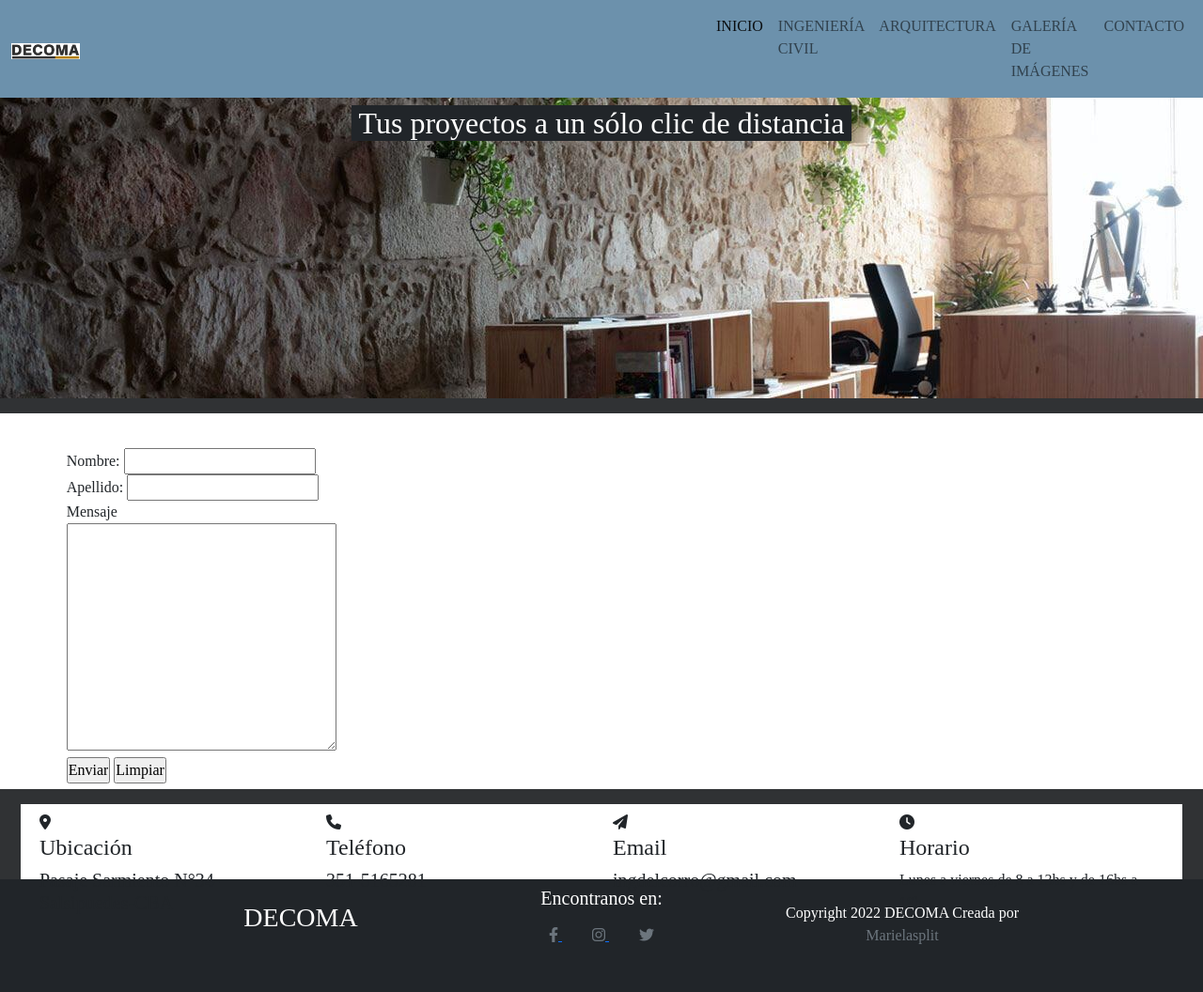
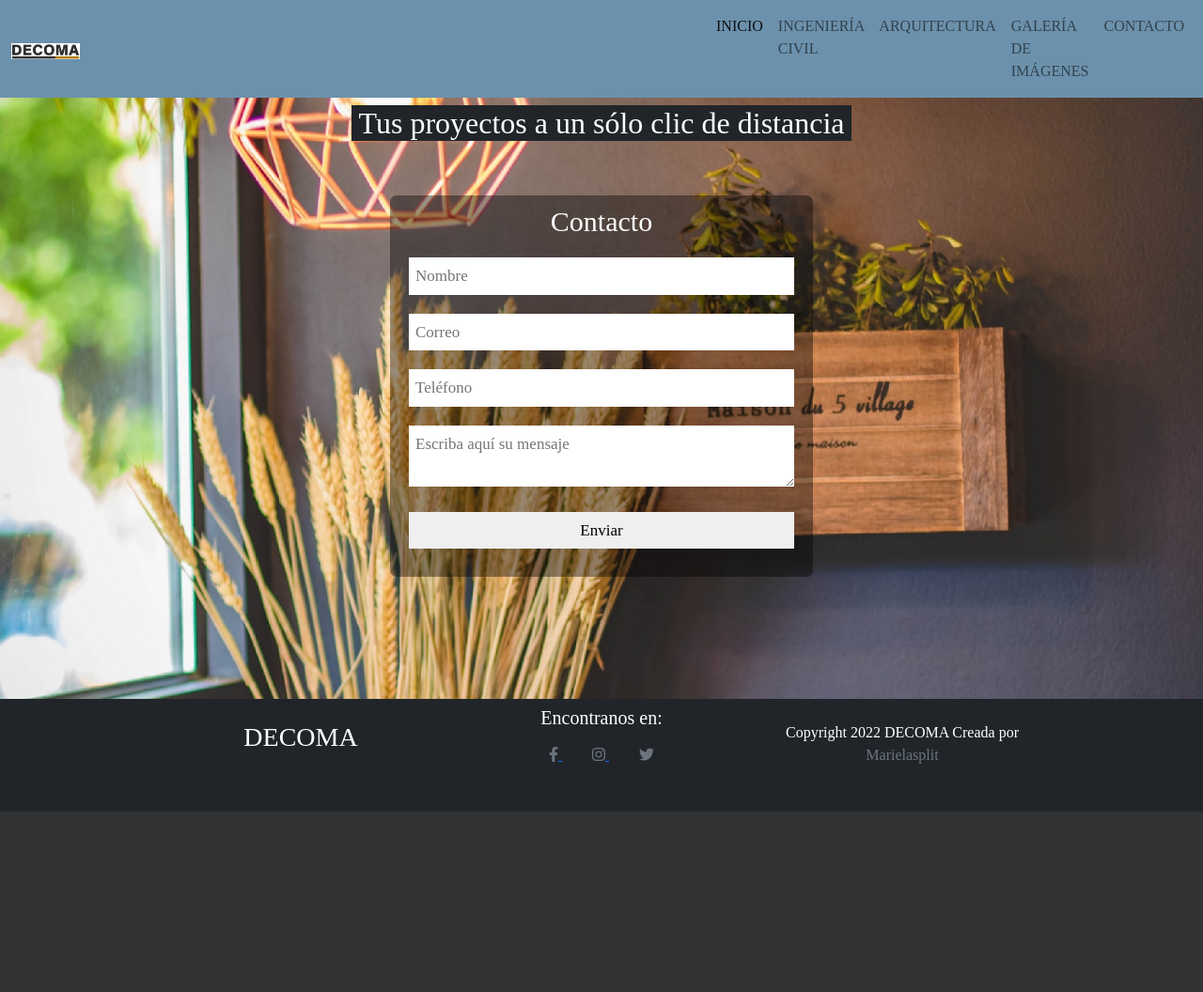
Before and after one commit to split-mar/DECOMA, a website: page seccion4.html in a window 1280 px wide. Shown: the whole page at 94% size. After the commit the page ends 864 px from the top, so only its background shows below. Drawn offline with nearby package versions, Linux system fonts and the light colour scheme.

Commit message:
seccion4terminada

```diff
--- a/scss/partials/_index.scss
+++ b/scss/partials/_index.scss
@@ -14,7 +14,11 @@
   width: 50%;
   text-align: center;
   font-weight: bold;
-  font-size: 100%;
   margin-bottom: 10%;
-  color: rgb(239, 225, 225);
+  color: rgb(234, 227, 227);
+  .textoportada {
+    display: flex;
+    justify-content: center;
+    align-items: flex-start;
+  }
 }
--- a/scss/partials/_seccion2.scss
+++ b/scss/partials/_seccion2.scss
@@ -9,3 +9,26 @@
 .miContenedor3 {
   height: 90%;
 }
+.miGradiante {
+  background: rgb(247, 246, 244);
+  background: linear-gradient(
+    90deg,
+    rgba(247, 246, 244, 1) 0%,
+    rgba(247, 229, 193, 1) 7%,
+    rgba(247, 229, 193, 1) 16%,
+    rgba(231, 205, 109, 1) 33%,
+    rgba(190, 206, 135, 1) 45%,
+    rgba(207, 191, 145, 1) 58%,
+    rgba(223, 236, 166, 1) 80%,
+    rgba(237, 236, 168, 1) 96%,
+    rgba(242, 241, 234, 0.6951155462184874) 100%
+  );
+}
+.miTransición {
+  transition: all 0.3s;
+}
+.miTransicion :hover {
+  box-shadow: rgba(240, 46, 170, 0.4) 5px 5px, rgba(240, 46, 170, 0.3) 10px 10px,
+    rgba(240, 46, 170, 0.2) 15px 15px, rgba(240, 46, 170, 0.1) 20px 20px,
+    rgba(240, 46, 170, 0.05) 25px 25px;
+}
--- a/scss/partials/_seccion4.scss
+++ b/scss/partials/_seccion4.scss
@@ -1,23 +1,64 @@
-.contenedor1 {
-  display: flex;
-  flex-direction: row;
-  justify-content: flex-start;
+.portada {
+  background-image: url("../imagenes/fotoformulario.jpg");
+  height: 80vh;
+  background-repeat: no-repeat;
+  background-size: cover;
+  background-position: center;
+  .textoportada {
+    display: flex;
+    justify-content: center;
+    align-items: flex-start;
+  }
   .formulario {
-    padding: auto;
-    margin: 10% 10% 10%;
+    display: flex;
+    justify-content: center;
+    align-items: flex-start;
+    margin: 30px;
+  }
+  form {
+    width: 450px;
+    background: rgb(0, 0, 0, 0.4);
+    padding: 10px 20px;
+    box-sizing: border-box;
+    margin-top: 20px;
+    border-radius: 7px;
+    flex-direction: column;
+    .contacto {
+      color: #fff;
+      text-align: center;
+      margin: 0;
+      font-size: 30px;
+      margin-bottom: 20px;
+    }
+    input,
+    textarea {
+      width: 100%;
+      margin-bottom: 20px;
+      padding: 7px;
+      box-sizing: border-box;
+      font-size: 17px;
+      border: none;
+      textarea {
+        min-height: 100px;
+        max-height: 200px;
+        max-width: 100%;
+      }
+    }
+    #boton {
+      background: #31384a;
+      color: #fff;
+      padding: 20px;
+    }
+    #boton:hover {
+      cursor: pointer;
+    }
   }
 }
-.portada {
-  background-image: url("../imagenes/estudioarquitectura.jpg");
-  height: 40vh;
-  display: flex;
-  justify-content: center;
-  align-items: flex-start;
+@media (max-width: 480px) {
+  form {
+    width: 100%;
+  }
 }
 .miContenedor {
   height: 50vh;
 }
-
-.miClass {
-  height: 10vh;
-}
--- a/seccion4.html
+++ b/seccion4.html
@@ -1,5 +1,5 @@
 <!DOCTYPE html>
-<html lang="en">
+<html lang="es">
   <head>
     <meta charset="UTF-8" />
     <meta http-equiv="X-UA-Compatible" content="IE=edge" />
@@ -80,60 +80,19 @@
     </header>
 
     <section class="portada">
-
-      <h2 class="text-white bg-dark px-2 mx-3  mt-2">Tus proyectos a un sólo clic de distancia</h2>
-
-    </section>
-    <section class="">
-      <div class="container-fluid bg-white mt-3 miContenedor ">
-        <div class="row">
-          <div class="col d-flex">
-            <div class="contenedor1">
-              <form class="formulario" action="">
-                <label for="nombre">Nombre:</label>
-                <input type="text=" name="nombre" id="nombre" />
-                <br />
-                <label for="apellido">Apellido:</label>
-                <input type="text=" name="apellido" id="Apellido" />
-                <br />
-                <label for="mensaje">Mensaje</label>
-                <br />
-                <textarea name="mensaje" id="mensaje" cols="30" rows="10"></textarea>
-                <br />
-                <input type="submit" value="Enviar" />
-                <input type="reset" value="Limpiar" />
-              </form>
-            </div>
-          </div>
+      <div class="textoportada">
+        <h2 class="text-white bg-dark px-2 mx-3  mt-2">Tus proyectos a un sólo clic de distancia</h2>
+     </div>
+       <div class="formulario">
+         <form action="">
+           <h2 class="contacto">Contacto</h2>
+            <input type="text" name="Nombre" placeholder="Nombre" />
+            <input type="text" name="Correo" placeholder="Correo" />
+            <input type="text" name="Teléfono" placeholder="Teléfono" />
+            <textarea name="Mensaje" placeholder="Escriba aquí su mensaje"></textarea>
+            <input type="button" value="Enviar" id="botón" />
+         </form>
         </div>
-      </div>
-    </section>
-
-    <section>
-      <div class="container-fluid  miClass">
-        <div class="row d-flex bg-white my-3">
-         <div class="col">
-           <i class="fa-solid fa-location-dot"></i>
-           <h4>Ubicación</h4>
-           <h5>Pasaje Sarmiento N°34-Salsipuedes-CBA</h5>
-         </div>
-         <div class="col">
-           <i class="fa-solid fa-phone"></i>
-           <h4>Teléfono</h4>
-           <h5>351-5165281</h5>
-         </div>
-         <div class="col">
-           <i class="fa-solid fa-paper-plane"></i>
-           <h4>Email</h4>
-           <h5>ingdelcorro@gmail.com</h5>
-         </div>
-         <div class="col">
-           <i class="fa-sharp fa-solid fa-clock"></i>
-           <h4>Horario</h4>
-           Lunes a viernes,de 8 a 13hs y de 16hs a 19hs
-         </div>
-        </div>
-     </div>
     </section>
 
     <footer>
```
Also changed, not shown: index.html (+5 -3 lines), seccion2.html (+20 -24 lines), css/style.css, imagenes/fotoformulario.jpg (added), scss/partials/mixin.scss (added), 2 other files.
